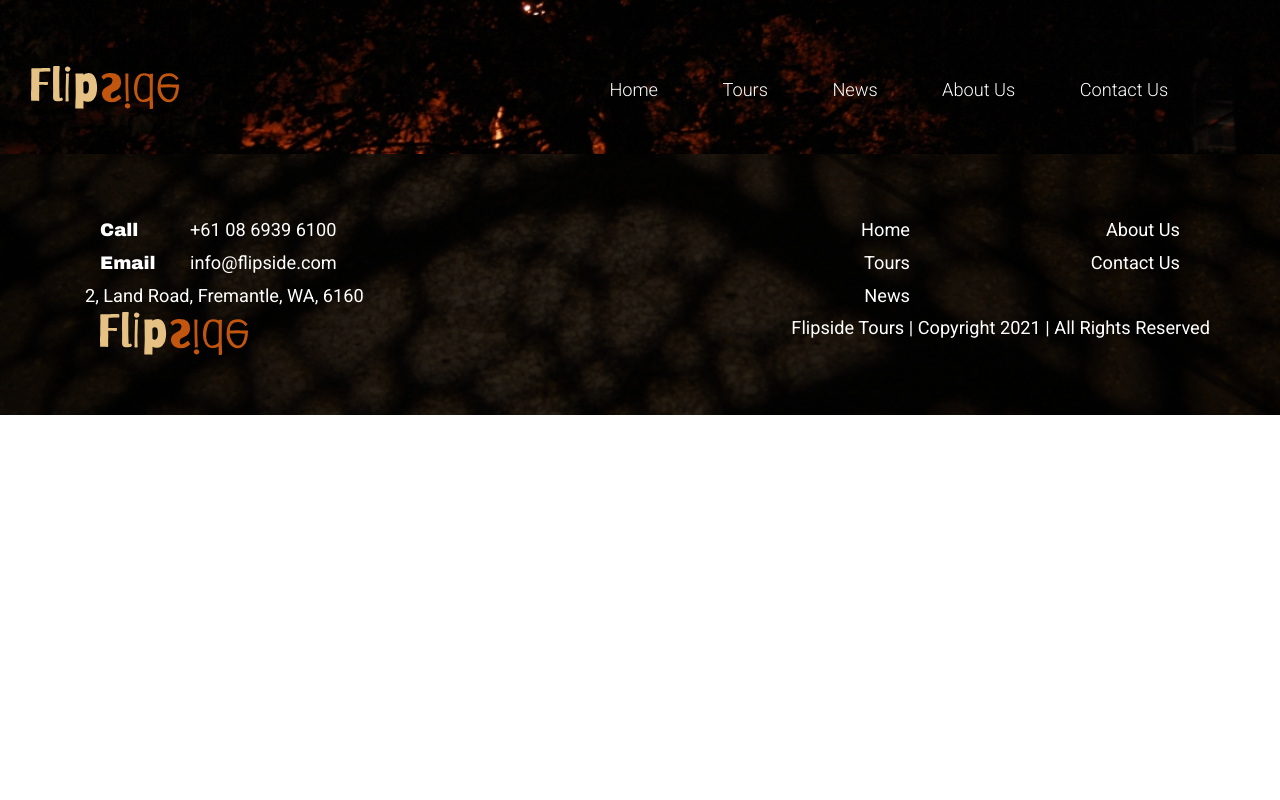
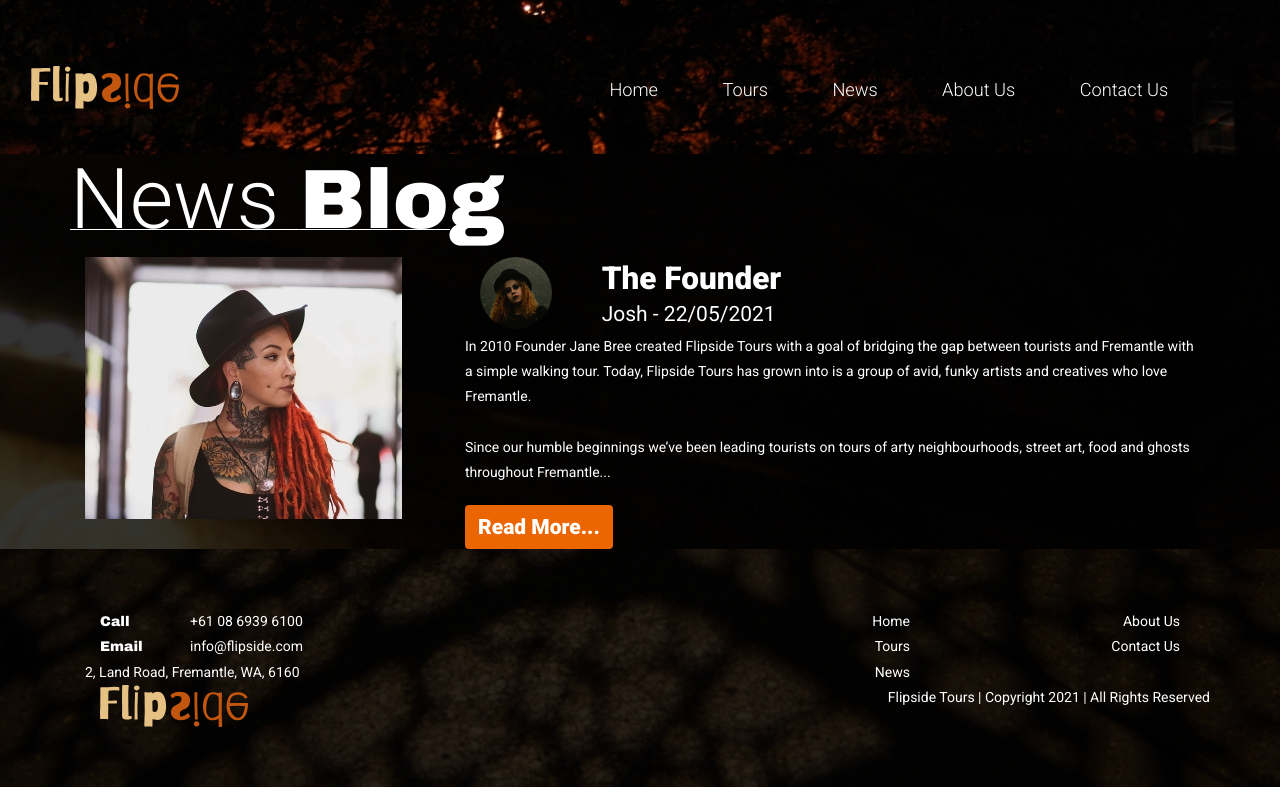
Before and after one commit to VoxAndrews/flipside_tours_website, a PHP site: page /blog.html in a window 1280 px wide. Run offline with PHP 8.4, Linux system fonts and the light colour scheme.

Commit message:
Updated Blog

```diff
--- a/blog.html
+++ b/blog.html
@@ -45,6 +45,34 @@
             </div>
         </nav>
     </header>
+
+    <section class="container-fluid blog-section-one-bg">
+        <div class="container">
+            <h1><u style="text-decoration-thickness: 1px;"> News <span style="font-family: 'Archivo Black', sans-serif;">Blog</span> </u></h1>
+            <div class="row">
+                <div class="col-md-4">
+                    <img src="images/content/blog/blog-img-1.jpg" alt="Photo of the Founder of Flipside">
+                </div>
+
+                <div class="col-md-8">
+                    <div class="row">
+                        <div class="col-md-2" style="padding-right: 0px;">
+                            <img src="images/content/blog/blog-profile-img-1.png" alt="Photo of the Founder of Flipside">
+                        </div>
+
+                        <div class="col-md-10">
+                            <h3> The Founder </h3>
+                            <p style="font-size: 1.50em;"> Josh - 22/05/2021 </p>
+                        </div>
+                    </div>
+
+                    <p> In 2010 Founder Jane Bree created Flipside Tours with a goal of bridging the gap between tourists and Fremantle with a simple walking tour. Today, Flipside Tours has grown into is a group of avid, funky artists and creatives who love Fremantle. <br> <br> Since our humble beginnings we’ve been leading tourists on tours of arty neighbourhoods, street art, food and ghosts throughout Fremantle... </p>
+
+                    <button type="button" class="btn">Read More...</button>
+                </div>
+            </div>
+        </div>
+    </section>
 
     <footer class="footerbg container-fluid">
         <div class="container">
--- a/style.css
+++ b/style.css
@@ -26,12 +26,23 @@ h2 {
     margin-bottom: 10px;
 }
 
+h3 {
+    color: white;
+    font-family: 'Roboto', sans-serif;
+    font-weight: 900;
+
+    font-size: 2.25em;
+
+    margin-top: 5px;
+    margin-bottom: 0px;
+}
+
 p {
     color: white;
     font-family: 'Roboto', sans-serif;
     font-weight: 400;
 
-    font-size: 1.3em;
+    font-size: 1em;
 
     margin-bottom: 0px;
 
@@ -136,6 +147,13 @@ li {
     margin-bottom: 70px;
 }
 
+/*------------------------------ Blog ------------------------------*/
+
+.blog-section-one-bg {
+    background: url(images/backgrounds/blog/blog-section2-background.jpg);
+    background-size: cover;
+}
+
 /*------------------------------ Footer ------------------------------*/
 .footerbg {
     background: url(images/backgrounds/footer-background.jpg);
```
